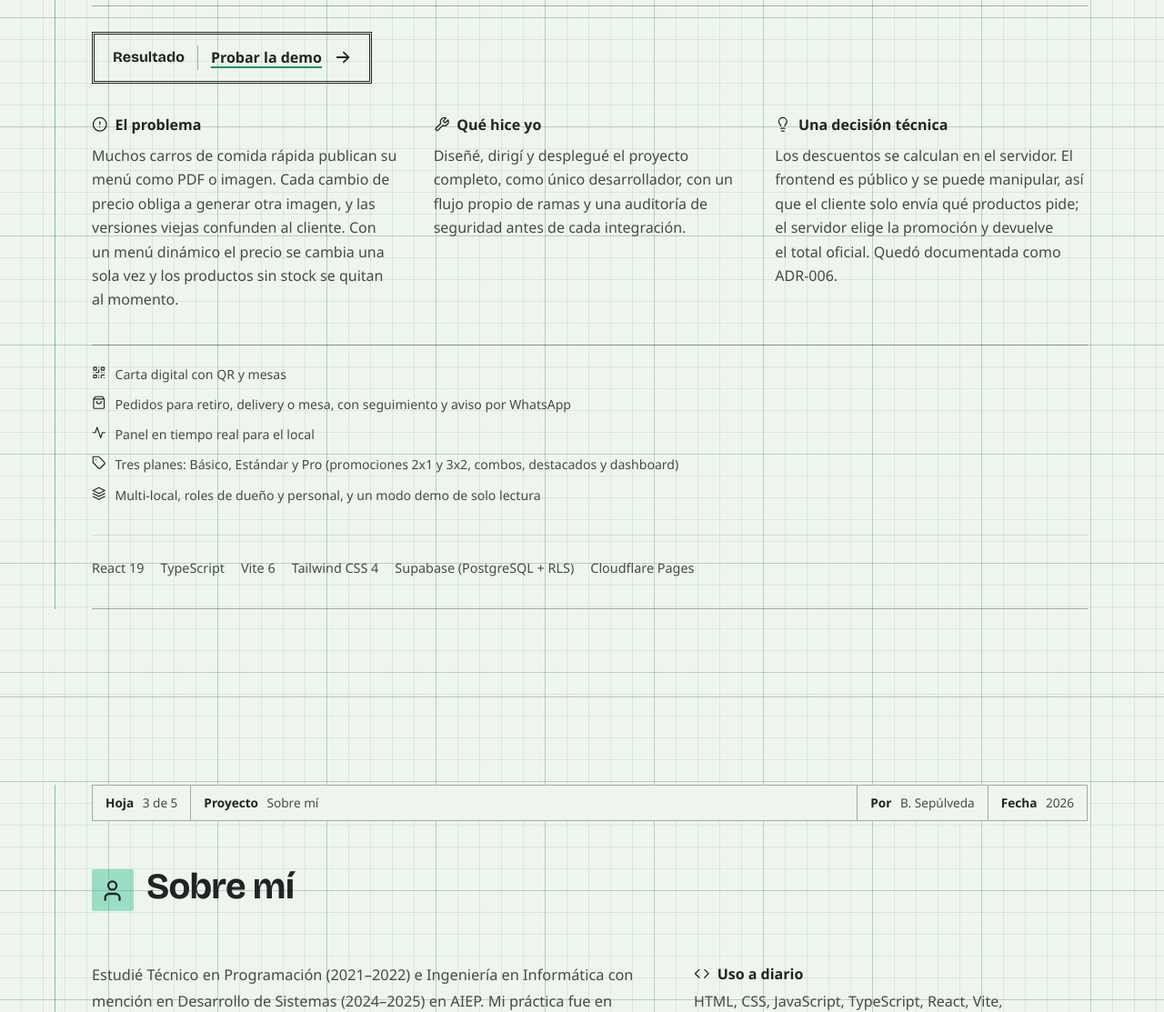
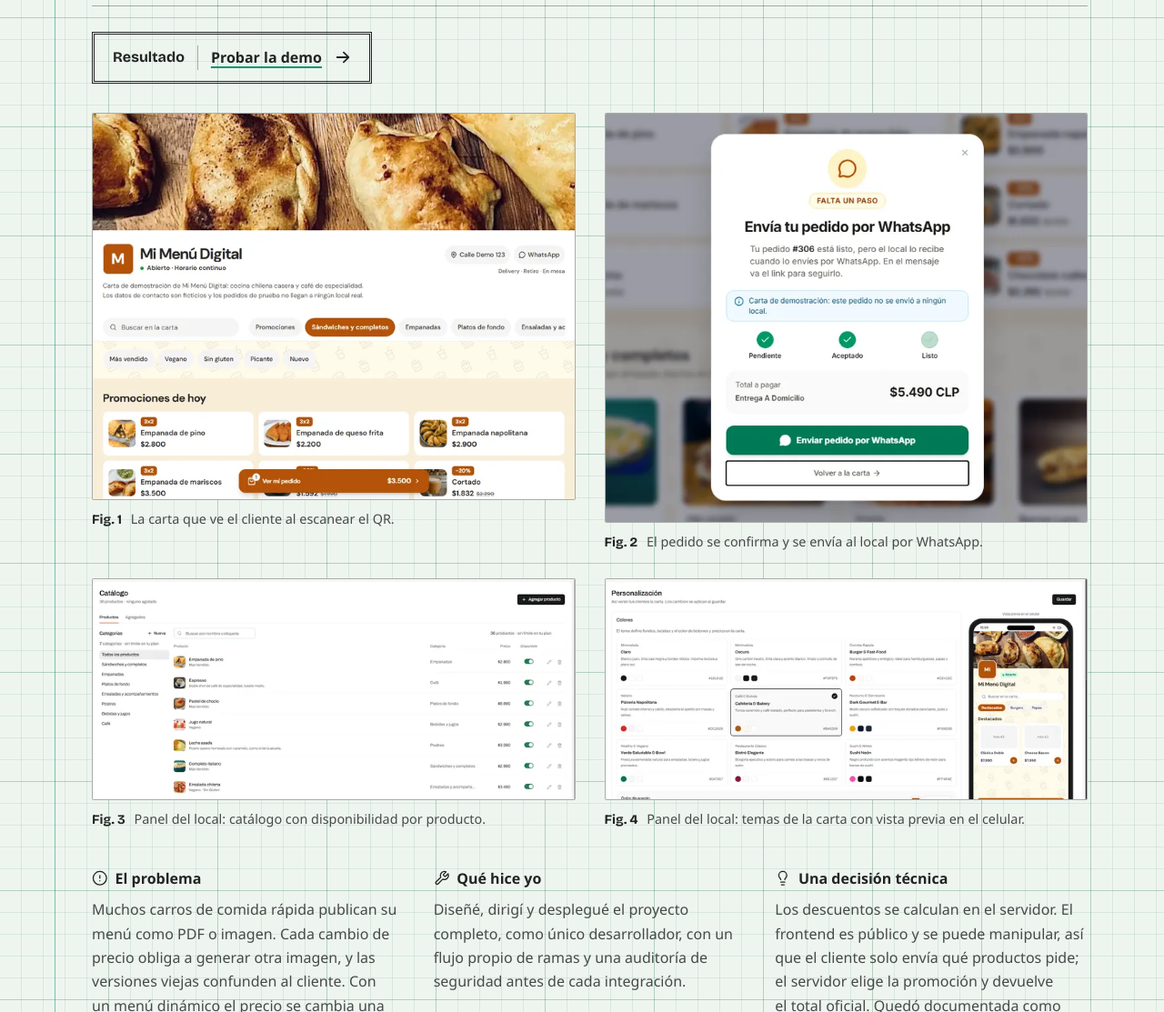
Before and after one commit to BorisSepulvedaG/Portafolio, a plain HTML site: page index.html in a window 1280 px wide. Shown: the part 1180-2293 px from the top of the page at 91% size. Drawn offline with nearby package versions, Linux system fonts and the light colour scheme; a web font is replaced by a local one.

Commit message:
feat(contenido): capturas de mi menu digital en el caso
- cuatro figuras numeradas: carta publica, pedido por whatsapp, catalogo y personalizacion del panel
- capturas de la demo con datos ficticios; las del panel recortadas sin el correo de la cuenta ni rutas internas
- webp en 720 y 1200 px con srcset, tamaño fijo y carga diferida
- .gitignore excluye las capturas originales sin recortar

```diff
--- a/index.html
+++ b/index.html
@@ -203,6 +203,38 @@
                         </svg>
                         <span class="visually-hidden">(se abre en una pestaña nueva)</span>
                     </a>
+
+                    <!-- Capturas de la demo (datos ficticios); el panel va recortado sin datos de la cuenta -->
+                    <div class="case-gallery">
+                        <figure class="case-figure">
+                            <img src="assets/mi-menu-digital/carta-publica-1200.webp"
+                                 srcset="assets/mi-menu-digital/carta-publica-720.webp 720w, assets/mi-menu-digital/carta-publica-1200.webp 1135w"
+                                 sizes="(max-width: 768px) 100vw, 50vw"
+                                 width="1135" height="910" alt="Carta pública de la demo de Mi Menú Digital: portada del local, buscador, categorías y promociones con foto y precio" loading="lazy" decoding="async">
+                            <figcaption><span class="fig-num">Fig. 1</span> La carta que ve el cliente al escanear el QR.</figcaption>
+                        </figure>
+                        <figure class="case-figure">
+                            <img src="assets/mi-menu-digital/pedido-whatsapp-1200.webp"
+                                 srcset="assets/mi-menu-digital/pedido-whatsapp-720.webp 720w, assets/mi-menu-digital/pedido-whatsapp-1200.webp 790w"
+                                 sizes="(max-width: 768px) 100vw, 50vw"
+                                 width="790" height="670" alt="Pedido de la demo listo para enviarse al local por WhatsApp, con su estado y el total a pagar" loading="lazy" decoding="async">
+                            <figcaption><span class="fig-num">Fig. 2</span> El pedido se confirma y se envía al local por WhatsApp.</figcaption>
+                        </figure>
+                        <figure class="case-figure">
+                            <img src="assets/mi-menu-digital/panel-catalogo-1200.webp"
+                                 srcset="assets/mi-menu-digital/panel-catalogo-720.webp 720w, assets/mi-menu-digital/panel-catalogo-1200.webp 1200w"
+                                 sizes="(max-width: 768px) 100vw, 50vw"
+                                 width="1200" height="549" alt="Panel del local: catálogo de productos con categoría, precio e interruptor de disponibilidad" loading="lazy" decoding="async">
+                            <figcaption><span class="fig-num">Fig. 3</span> Panel del local: catálogo con disponibilidad por producto.</figcaption>
+                        </figure>
+                        <figure class="case-figure">
+                            <img src="assets/mi-menu-digital/panel-personalizacion-1200.webp"
+                                 srcset="assets/mi-menu-digital/panel-personalizacion-720.webp 720w, assets/mi-menu-digital/panel-personalizacion-1200.webp 1200w"
+                                 sizes="(max-width: 768px) 100vw, 50vw"
+                                 width="1200" height="549" alt="Panel del local: temas de color de la carta con vista previa en el celular" loading="lazy" decoding="async">
+                            <figcaption><span class="fig-num">Fig. 4</span> Panel del local: temas de la carta con vista previa en el celular.</figcaption>
+                        </figure>
+                    </div>
 
                     <dl class="case-details">
                         <div class="case-item">
--- a/styles.css
+++ b/styles.css
@@ -1835,3 +1835,49 @@ body {
     margin-right: 8px;
     color: var(--text-primary);
 }
+
+/* --- FIGURAS DEL CASO: CAPTURAS PEGADAS EN LA HOJA ---
+   Cada captura va enmarcada como una foto pegada en el cuaderno,
+   con su pie numerado como las figuras de un informe técnico. */
+
+.case-gallery {
+    display: grid;
+    grid-template-columns: repeat(2, minmax(0, 1fr));
+    gap: 28px 32px;
+    margin-bottom: 40px;
+    align-items: start;
+}
+
+.case-figure {
+    margin: 0;
+}
+
+.case-figure img {
+    display: block;
+    width: 100%;
+    height: auto;
+    border: 1px solid var(--ink-rule);
+    border-radius: var(--radius-sm);
+    background-color: var(--bg-card);
+}
+
+.case-figure figcaption {
+    margin-top: 10px;
+    font-size: 0.9rem;
+    line-height: 1.5;
+    color: var(--text-secondary);
+}
+
+.fig-num {
+    font-family: var(--font-heading);
+    font-weight: 700;
+    color: var(--text-primary);
+    margin-right: 6px;
+}
+
+@media (max-width: 768px) {
+    .case-gallery {
+        grid-template-columns: 1fr;
+        gap: 24px;
+    }
+}
```
Also changed, not shown: assets/mi-menu-digital/carta-publica-1200.webp (added), assets/mi-menu-digital/carta-publica-720.webp (added), assets/mi-menu-digital/panel-catalogo-1200.webp (added), assets/mi-menu-digital/panel-catalogo-720.webp (added), assets/mi-menu-digital/panel-personalizacion-1200.webp (added), assets/mi-menu-digital/panel-personalizacion-720.webp (added), assets/mi-menu-digital/pedido-whatsapp-1200.webp (added), assets/mi-menu-digital/pedido-whatsapp-720.webp (added), 1 other file.
